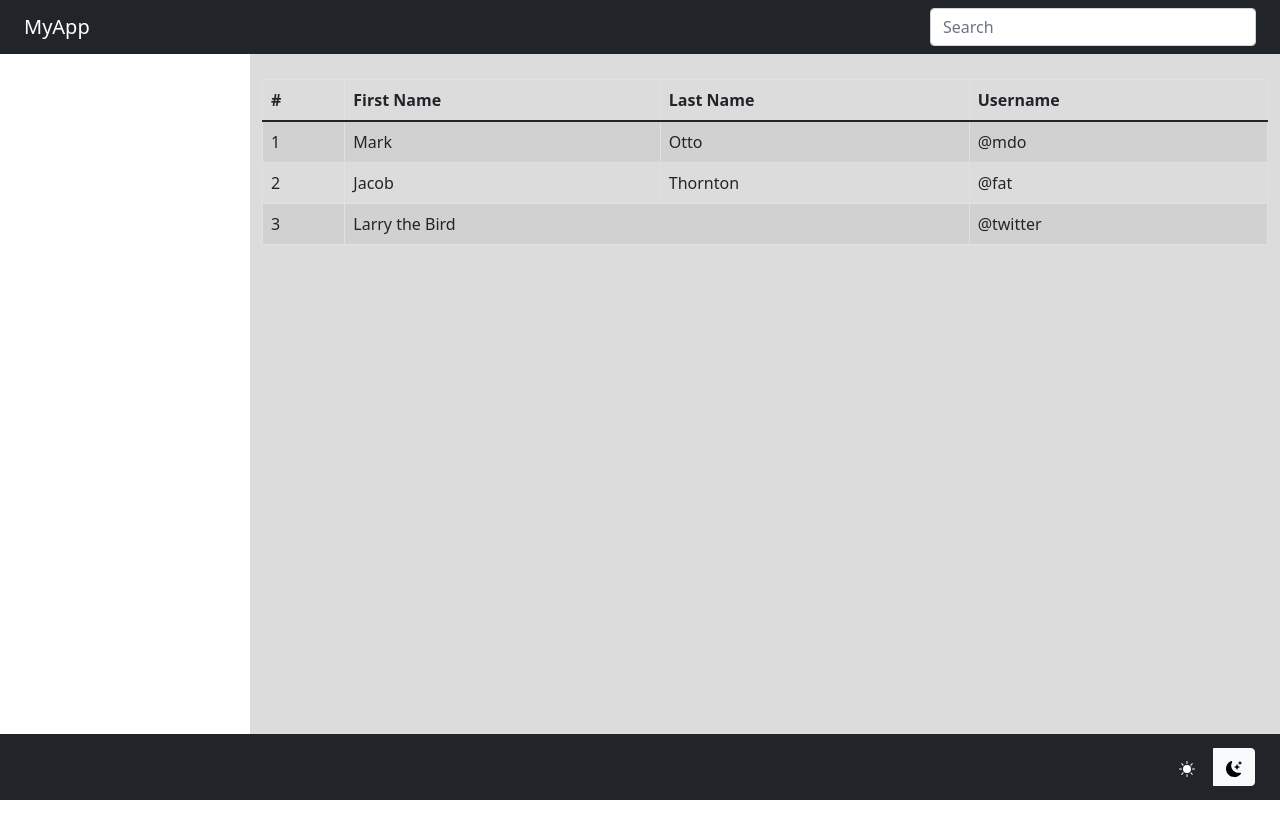
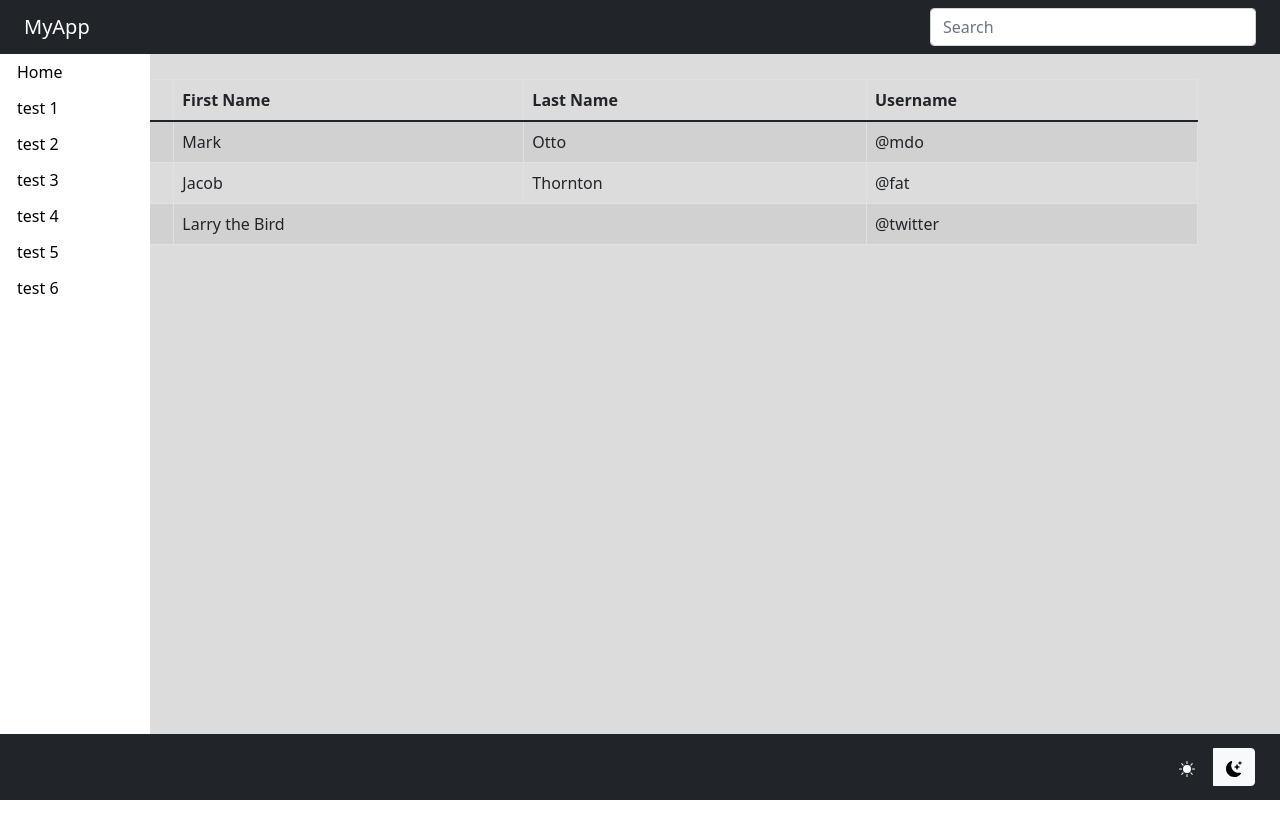
Before and after one commit to srevinU/react_app_1, a React (Create React App) app: page / in a window 1280 px wide. Shown: the top 838 px of the page. Built offline with nearby package versions, Linux system fonts and the light colour scheme.

Commit message:
menu sections setUp

```diff
--- a/src/App.js
+++ b/src/App.js
@@ -15,7 +15,6 @@ export default class App extends React.Component {
     }
   }
   changeTheme = (color) => {
-    console.log('color asked', color);
     this.setState(prevState => ({
       themes: {
         ...prevState.themes,
--- a/src/components/Menu.js
+++ b/src/components/Menu.js
@@ -1,13 +1,27 @@
 import React from "react";
-import { Container } from "react-bootstrap";
 import '../style/Menu.css';
+import { Container, Button, ButtonGroup } from "react-bootstrap";
+import { menuSettings } from '../configuration/menu.js'
 
 export default class Menu extends React.Component {
+
+    constructor(props) {
+        super(props);
+        this.menuSettings = menuSettings;
+    }
     render() {
-        console.log(this.props.theme.menu);
         return (
             <>
                 <Container className="menu" style={{ backgroundColor: this.props.theme.menu }}>
+                    <ButtonGroup className="btn-group-menu">
+                        {
+                            this.menuSettings.map((element, idx) => (
+                                <Button key={idx} id={`btn-${idx}`} className='btn-menu' style={{color: this.props.theme.menu_btn}}>
+                                    {element.name}
+                                </Button>
+                            ))
+                        }
+                    </ButtonGroup>
                 </Container>
             </>
         );
--- /dev/null
+++ b/src/configuration/menu.js
@@ -0,0 +1,9 @@
+export const menuSettings = [
+    { name: 'Home' },
+    { name: 'test 1' },
+    { name: 'test 2' },
+    { name: 'test 3' },
+    { name: 'test 4' },
+    { name: 'test 5' },
+    { name: 'test 6' },
+]
--- a/src/configuration/themes.js
+++ b/src/configuration/themes.js
@@ -6,12 +6,14 @@ export const themesSettings = {
     header: 'dark',
     footer: 'dark',
     menu: 'white',
+    menu_btn: 'black'
   },
   light: {
-    app: 'white',
+    app: 'gainsboro',
     logo: 'black',
     header: 'light',
     footer: 'light',
-    menu: 'gainsboro',
+    menu: 'black',
+    menu_btn: 'white'
   }
 }
--- a/src/style/Menu.css
+++ b/src/style/Menu.css
@@ -1,6 +1,16 @@
 .menu {
     height: 100% !important;
-    width: 250px !important;
-    min-width: 250px !important;
+    width: 150px !important;
+    min-width: 150px !important;
     margin: 0 !important;
+    position: fixed !important;
 }
+
+.btn-menu {
+    background-color: transparent !important;
+    border: none !important;
+}
+
+.btn-group-menu {
+    display: inline-block !important;
+}
```
Also changed, not shown: src/style/Button.css (added).
